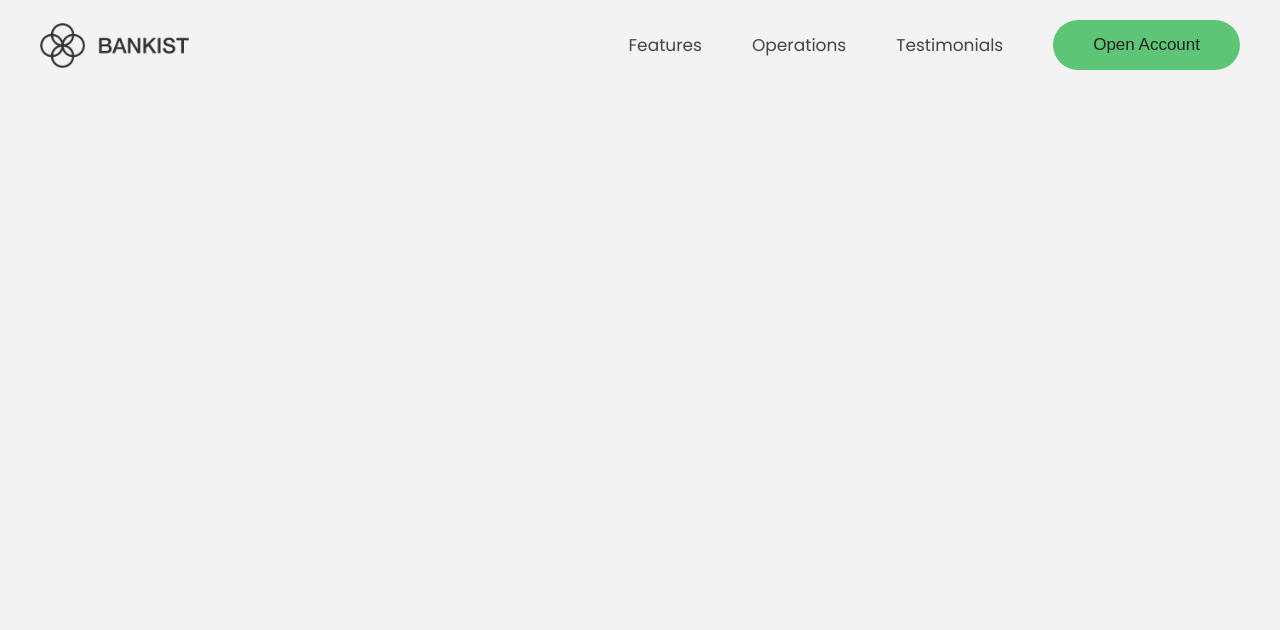
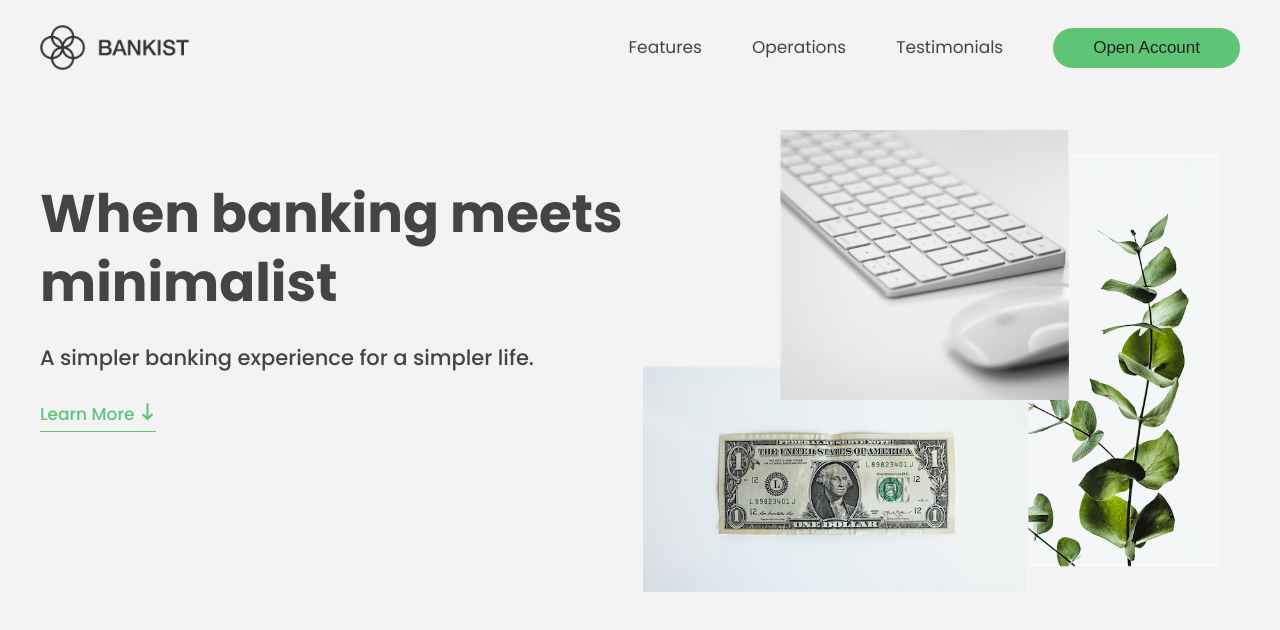
Before and after one commit to BipinAdhikari10/React-, a React (Vite) app in the folder bankist-app/: page / in a window 1280 px wide. Shown: the top 630 px of the page. Built offline with nearby package versions, Linux system fonts and the light colour scheme.

Commit message:
Complete Hero section

```diff
--- a/bankist-app/package.json
+++ b/bankist-app/package.json
@@ -11,7 +11,8 @@
   },
   "dependencies": {
     "react": "^18.2.0",
-    "react-dom": "^18.2.0"
+    "react-dom": "^18.2.0",
+    "react-icons": "^5.2.1"
   },
   "devDependencies": {
     "@types/react": "^18.2.66",
--- /dev/null
+++ b/bankist-app/src/components/Hero.jsx
@@ -0,0 +1,28 @@
+import heroImage from "../assets/images/hero.png";
+import "../css/Hero.css";
+import { FaArrowDownLong } from "react-icons/fa6";
+const Hero = () => {
+  return (
+    <>
+      <div className="container hero-section">
+        <div className="hero-header">
+          <h1 className="hero-heading">
+            When banking meets <br /> minimalist
+          </h1>
+          <p className="hero-para">
+            A simpler banking experience for a simpler life.
+          </p>
+          <a className="hero-link" href="#">
+            Learn More{" "}
+            <span className="down">
+              <FaArrowDownLong />
+            </span>
+          </a>
+        </div>
+
+        <img className="hero-image" src={heroImage} alt="hero image" />
+      </div>
+    </>
+  );
+};
+export default Hero;
--- /dev/null
+++ b/bankist-app/src/css/Hero.css
@@ -0,0 +1,31 @@
+.hero-section {
+  display: flex;
+  margin-top: 6rem !important;
+  margin-bottom: 10rem !important;
+}
+.hero-heading {
+  font-size: 5.3rem;
+  font-weight: 700;
+  line-height: 1.3;
+  margin-top: 5rem;
+  margin-bottom: 2rem;
+}
+.hero-image {
+  width: 48%;
+  margin-left: 2rem;
+}
+.hero-para {
+  font-size: 2.1rem;
+  font-weight: 500;
+  margin-bottom: 2rem;
+}
+.hero-link {
+  font-size: 1.7rem;
+  font-weight: 500;
+  align-items: center;
+  color: var(--color-primary);
+  cursor: pointer;
+  text-decoration: none;
+  border-bottom: 1px solid var(--color-primary);
+  padding-bottom: 0.5rem;
+}
--- a/bankist-app/src/css/navigation.css
+++ b/bankist-app/src/css/navigation.css
@@ -2,7 +2,7 @@
   display: flex;
   justify-content: space-between;
   align-items: center;
-  margin-top: 2rem;
+  margin-top: 2.5rem;
 }
 .navigation img {
   height: 4.5rem;
@@ -23,7 +23,7 @@
 .btn-account {
   background-color: var(--color-primary);
   color: #222;
-  padding: 1.5rem 4rem !important;
+  padding: 1rem 4rem !important;
 }
 .btn-account:hover {
   background-color: var(--color-primary-darker);
--- a/bankist-app/src/pages/Home.jsx
+++ b/bankist-app/src/pages/Home.jsx
@@ -1,9 +1,11 @@
 import Navigation from "../components/Navigation";
+import Hero from "../components/Hero";
 
 const Home = () => {
   return (
     <>
       <Navigation />
+      <Hero />
     </>
   );
 };
```
Also changed, not shown: bankist-app/src/assets/images/hero.png (added), 1 other file (tests, documents, lock files or other folders).
